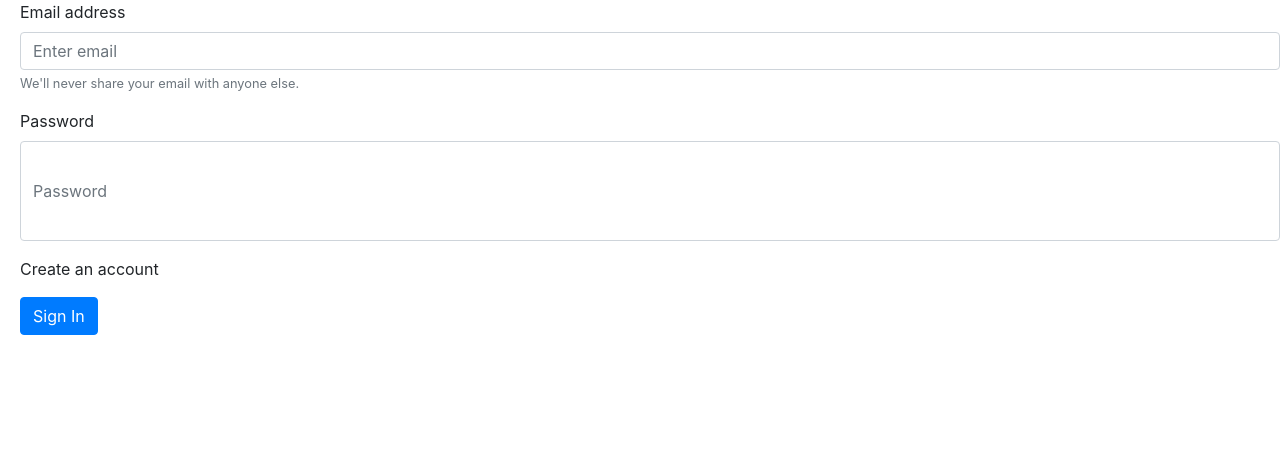
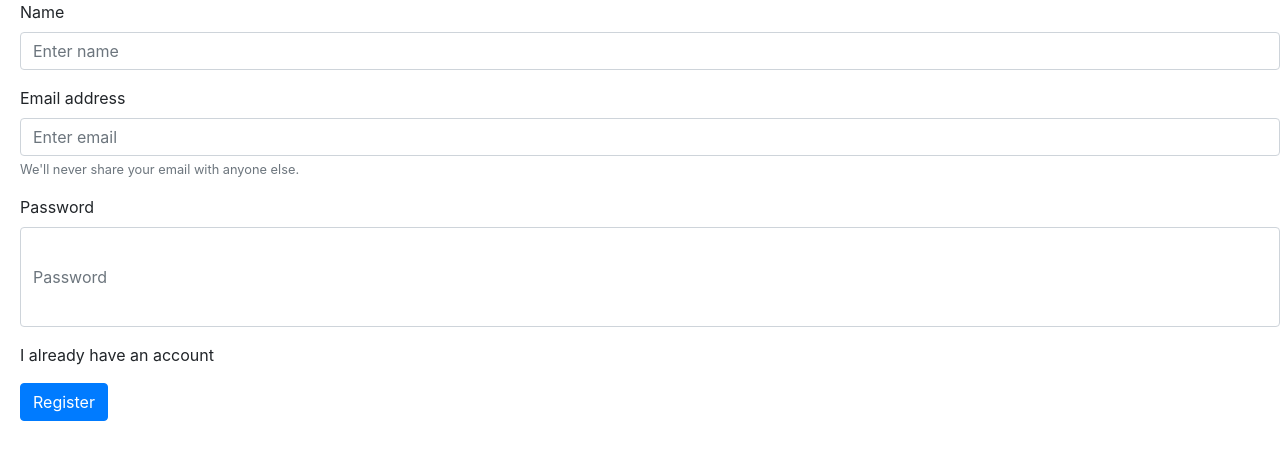
Before and after one commit to Shivendra30/meower, a React (Create React App) app in the folder meowerreact/: page /register in a window 1280 px wide. Shown: the top 460 px of the page. Built offline with nearby package versions, Linux system fonts and the light colour scheme.

Commit message:
Implement Routers in React

```diff
--- a/meowerreact/src/App.js
+++ b/meowerreact/src/App.js
@@ -4,17 +4,23 @@ import Mews from './components/Mews/Mews';
 import Signin from './components/Signin/Signin';
 import Register from './components/Register/Register';
 import {
-  BrowserRouter as Router,
+  BrowserRouter,
   Route,
   Link,
   Switch,
   Redirect
 } from 'react-router-dom';
 
-
-// import './App.css';
+/*
+Things to achieve:
+- Set the isAuthenticated state according to the user session from the backend
+- Put a signout option on the top and set isAUthenticated to false
+- Disable forward-arrow url navigation in chrome so that the user cannot see protected content without logging in
+- Set isAuthenticated to false when the user clicks the back button (essentially signpout the user)
+*/
 
 class App extends Component {
+
 
   constructor(props){
     super(props);
@@ -22,7 +28,8 @@ class App extends Component {
       username: '',
       userMew: '',
       route: 'signin',
-      mewsUpdate: false
+      mewsUpdate: false,
+      isAuthenticated: false
     }
   }
 
@@ -39,43 +46,34 @@ class App extends Component {
     });
   }
 
+  authenticate = (isValid) => {
+    this.setState({
+      isAuthenticated: isValid
+    });
+    console.log('authenticate', isValid);
+  }
+
+
   render() {
 
-    switch(this.state.route){
+    return(
 
-      case 'home':
-        return (
-          <Router>
-            <div className="App">
-              <Input onMewsUpdated={this.onMewsUpdated.bind(this)}/>
-              <Mews mewsUpdated = {this.state.mewsUpdate}/>
-            </div>
-          </Router>
-        );
+    <BrowserRouter>
 
-      case 'signin':
-        return (
-          <Router>
-            <div className="App">
-              <Signin onRouteChange={this.onRouteChange.bind(this)}/>
-            </div>
-          </Router>
-        );
+      <div>
+        <Route path="/" render={(props) => <Signin {...props} isAuthenticated = {this.authenticate} />} exact={true} />
+        <Route path="/register" render={(props) => <Register {...props} isAuthenticated = {this.authenticate} />}  />
+        {this.state.isAuthenticated && <Route path="/meower" component={Input} />}
+        {this.state.isAuthenticated && <Route path="/meower" component={Mews} />}
+      </div>
 
-      case 'register' :
-        return (
-          <Router>
-            <div className="App">
-              <Register onRouteChange={this.onRouteChange.bind(this)}/>
-            </div>
-          </Router>
-        );
+    </BrowserRouter>
 
-      default:
-        return;
-    }
+    );
 
   }
+
+
 }
 
 export default App;
--- a/meowerreact/src/components/Register/Register.js
+++ b/meowerreact/src/components/Register/Register.js
@@ -31,6 +31,9 @@ class Register extends Component {
 		});
 	}
 
+	redirectUrl = (path) => {
+		this.props.history.push(path);
+	}
 
 	registerUser = () => {
 		fetch('http://localhost:3000/register', {
@@ -45,7 +48,8 @@ class Register extends Component {
 		.then(user => {
 			console.log(user);
 			if(user) {
-				this.props.onRouteChange('home');
+				this.props.isAuthenticated(true);
+				this.redirectUrl('/meower');
 			}
 		})
 	}
@@ -72,7 +76,7 @@ class Register extends Component {
 			    <input onChange={this.onPasswordChange}
 			    type="password" className="form-control" id="exampleInputPassword1" placeholder="Password"/>
 			  </div>
-			  <p className="signin" onClick={() => this.props.onRouteChange('signin')}> I already have an account </p>
+			  <p className="signin" onClick={() => this.redirectUrl('/')}> I already have an account </p>
 			  <button
 			  onClick={this.registerUser}
 			  type="submit"
--- a/meowerreact/src/components/Signin/Signin.js
+++ b/meowerreact/src/components/Signin/Signin.js
@@ -1,5 +1,6 @@
 import React, {Component} from 'react';
 import './Signin.css';
+import {Redirect} from 'react-router-dom';
 
 class Signin extends Component {
 
@@ -23,6 +24,10 @@ class Signin extends Component {
 		});
 	}
 
+	redirectUrl = (path) => {
+		this.props.history.push(path);
+	}
+
 	signinUser =() => {
 		fetch('http://localhost:3000/signin', {
 			method: 'post',
@@ -36,7 +41,8 @@ class Signin extends Component {
 			console.log(user);
 			if(user){
 				console.log('Checking credentials',user);
-				this.props.onRouteChange('home');
+				this.props.isAuthenticated(true);
+				this.redirectUrl('/meower');
 			}
 		})
 	}
@@ -56,11 +62,13 @@ class Signin extends Component {
 			    <input onChange={this.onPasswordChange}
 			    type="password" className="form-control" id="exampleInputPassword1" placeholder="Password"/>
 			  </div>
-			  <p className="createAccount" onClick={() => this.props.onRouteChange('register')}> Create an account </p>
+			  <p className="createAccount" onClick={() => { this.redirectUrl('/register')}}> Create an account </p>
+
 			  <button
 			  onClick={this.signinUser}
 			  type="submit"
 			  className="btn btn-primary">Sign In</button>
+
 			</div>
 
 		);
```
Also changed, not shown: 1 other file (tests, documents, lock files or other folders).
